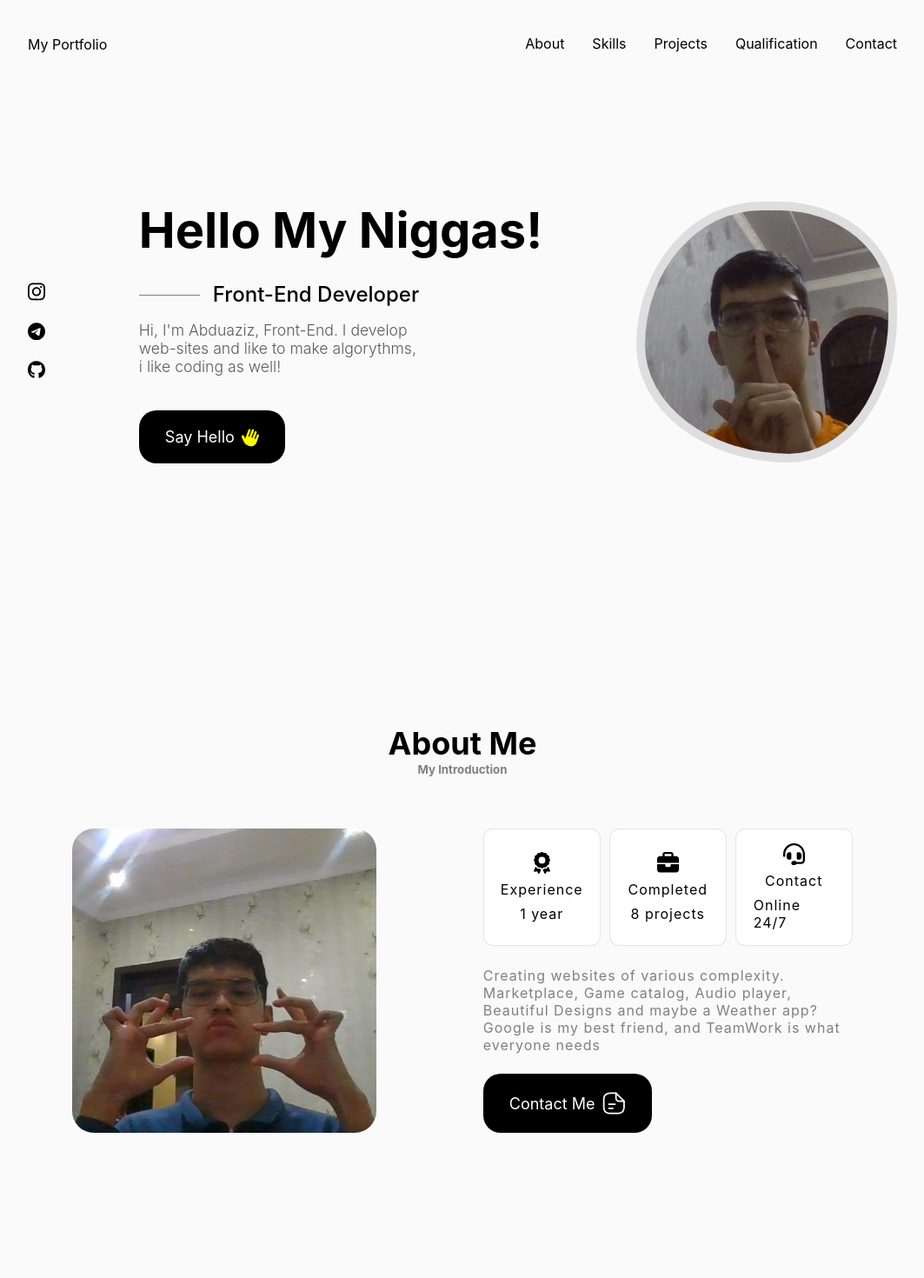
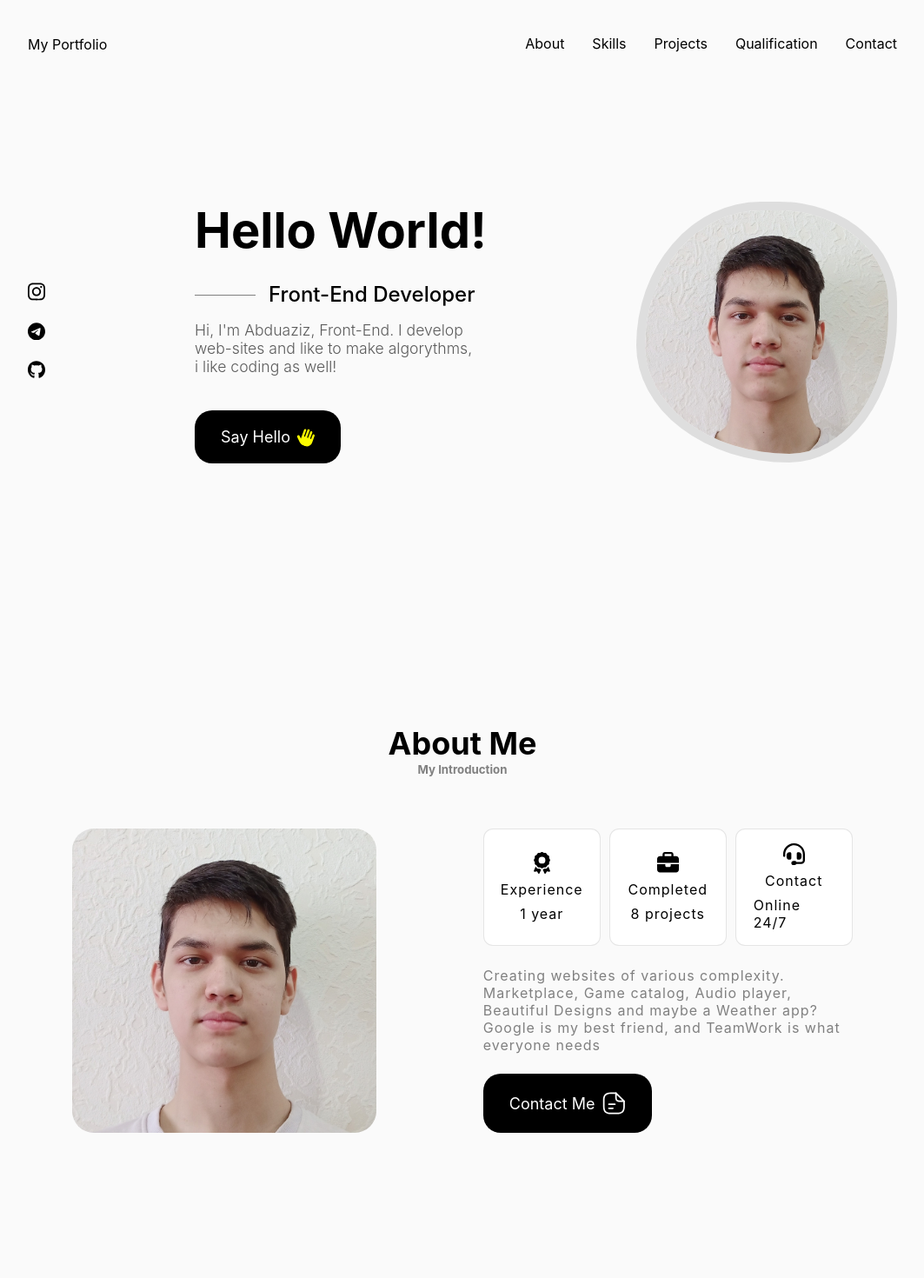
Before and after one commit to wifv/portfolio, a React (Vite) app: page / in a window 1280 px wide. Shown: the top 1470 px of the page at 87% size, without its empty margins (108-1171 px from the left). Built offline with nearby package versions, Linux system fonts and the light colour scheme.

Commit message:
added my image

```diff
--- a/src/assets/pages/Page.tsx
+++ b/src/assets/pages/Page.tsx
@@ -4,7 +4,6 @@ import Contact from "./Contact"
 import Projects from "./Projects"
 import Exp from "./Exp"
 import me from "../images/me.jpg"
-import also_me from "../images/also_me.jpg"
 
 const Page = () => {
   return (
@@ -22,7 +21,7 @@ const Page = () => {
           </a>
         </div>
         <div className="landing-text">
-            <h1>Hello My Niggas!</h1>
+            <h1>Hello World!</h1>
             <h3>Front-End Developer</h3>
             <h4>Hi, I'm Abduaziz, Front-End. I develop <br /> web-sites and like to make algorythms, <br /> i like coding as well!</h4>
             <br /><br />
@@ -39,7 +38,7 @@ const Page = () => {
         <br /><br /><br />
         <div className="me-block">
             <div className="some-container">
-              <img src={also_me} alt="my image" className="my-image my-image-2"/>
+              <img src={me} alt="my image" className="my-image my-image-2"/>
             </div>
             <div className="me-right">
                 <div className="me-right-block">
```
Also changed, not shown: src/assets/images/also_me.jpg (deleted), src/assets/images/me.jpg.
